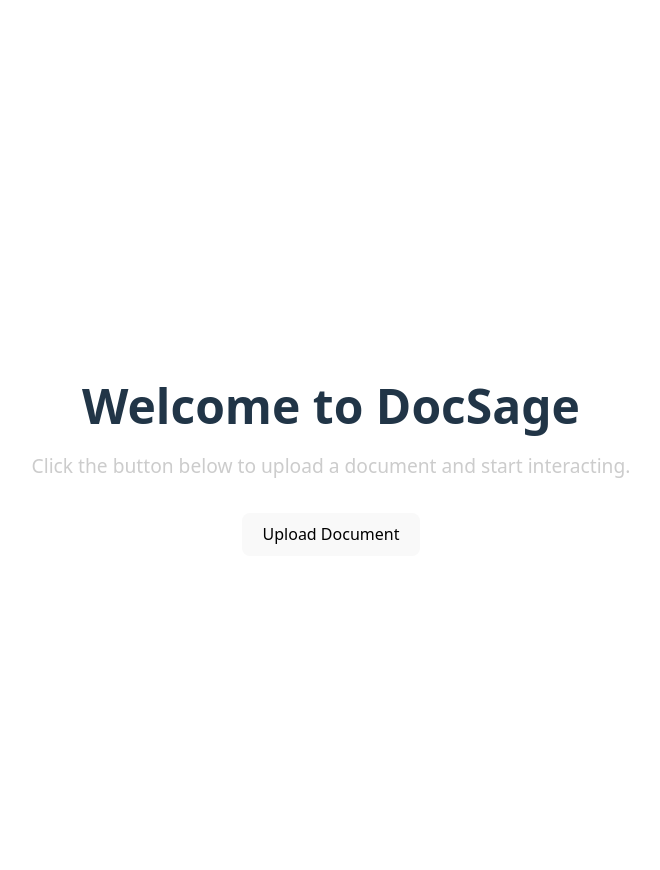
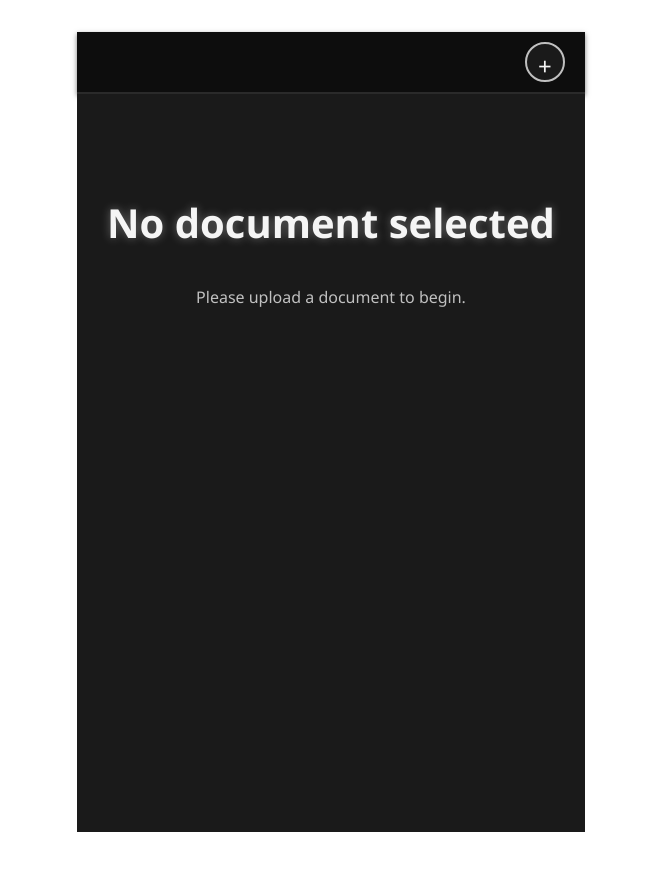
Before and after one commit to Raunak3086/doc_sage, a React (Vite) app: page / in a window 1280 px wide. Shown: the top 870 px of the page, without its empty margins (309-969 px from the left). Built offline with nearby package versions, Linux system fonts and the light colour scheme.

Commit message:
updated 2

```diff
--- a/src/App.jsx
+++ b/src/App.jsx
@@ -1,16 +1,15 @@
 import { Routes, Route } from 'react-router-dom';
-import Home from './pages/Home';
+import Interact from './pages/Interact'; // Import the Interact component
 import DocumentUpload from './pages/DocumentUpload';
-import Interact from './pages/Interact'; // Import the new Interact component
 import './App.css';
 
 function App() {
   return (
     <>
       <Routes>
-        <Route path="/" element={<Home />} />
+        <Route path="/" element={<Interact />} /> {/* Default route is now Interact */}
         <Route path="/upload" element={<DocumentUpload />} />
-        <Route path="/interact" element={<Interact />} /> {/* Add the new route */}
+        <Route path="/interact" element={<Interact />} />
       </Routes>
     </>
   );
--- a/src/pages/Home.css
+++ b/src/pages/Home.css
@@ -1,21 +1,69 @@
+html, body {
+    height: 100%;
+    margin: 0;
+    padding: 0;
+    overflow: hidden; /* Hide scrollbars */
+    box-sizing: border-box; /* Include padding in element's total width and height */
+}
+
+body {
+    font-family: 'Segoe UI', Tahoma, Geneva, Verdana, sans-serif; /* Moved font family here */
+    background-color: var(--black-ranger-black); /* Solid black background for body */
+    color: var(--black-ranger-white); /* Default text color */
+}
+
+:root {
+    --black-ranger-black: #0d0d0d;
+    --black-ranger-dark-grey: #1a1a1a;
+    --black-ranger-silver: #c0c0c0;
+    --black-ranger-white: #f5f5f5;
+    --black-ranger-glow: rgba(220, 220, 220, 0.4);
+}
+
 .home-container {
     display: flex;
-    justify-content: center;
-    align-items: center;
-    text-align: center;
-    min-height: 100vh;
-    padding: 20px;
-    background: linear-gradient(to bottom, var(--yellow-ranger-dark-grey), var(--yellow-ranger-black));
+    justify-content: center; /* Changed to center */
+    align-items: center;    /* Changed to center */
+    text-align: center;      /* Changed to center */
+    height: 100%;
+    padding: 20px; /* Reset padding for symmetrical centering */
+    background: radial-gradient(ellipse at center, var(--black-ranger-dark-grey), var(--black-ranger-black)); /* Added shadow effect */
+    box-sizing: border-box;
 }
 
 .home-content h1 {
-    color: var(--yellow-ranger-yellow);
-    font-size: 3rem;
-    margin-bottom: 1rem;
+    color: var(--black-ranger-white);
+    font-size: 5rem;
+    font-weight: 700;
+    margin-bottom: 1.5rem;
+    text-shadow: 0 0 20px var(--black-ranger-glow);
+    letter-spacing: 2px;
+}
+.home-content p {
+    font-size: 1.2rem;
+    margin-bottom: 2.5rem;
+    color: var(--black-ranger-silver);
+    /* max-width: 600px; */ /* Removed for a fuller look */
+    line-height: 1.6;
 }
 
-.home-content p {
-    font-size: 1.2rem;
-    margin-bottom: 2rem;
-    color: #ccc;
+.home-content button {
+    background-color: transparent;
+    color: var(--black-ranger-white);
+    border: 2px solid var(--black-ranger-silver);
+    padding: 14px 28px;
+    border-radius: 50px; /* Smooth, pill-shaped button */
+    cursor: pointer;
+    font-weight: 600;
+    font-size: 1.1rem;
+    transition: all 0.3s ease-in-out;
+    letter-spacing: 0.5px;
 }
+
+.home-content button:hover {
+    background-color: var(--black-ranger-white);
+    color: var(--black-ranger-black);
+    border-color: var(--black-ranger-white);
+    box-shadow: 0 0 25px var(--black-ranger-white);
+    transform: translateY(-3px);
+}
--- a/src/pages/Interact.css
+++ b/src/pages/Interact.css
@@ -1,63 +1,180 @@
-/* Interact.css - Styles adapted from old Home.css */
+/* Black Power Ranger Theme Variables */
+:root {
+    --black-ranger-black: #0d0d0d;
+    --black-ranger-dark-grey: #1a1a1a;
+    --black-ranger-medium-grey: #2a2a2a; /* Slightly lighter for differentiation */
+    --black-ranger-light-grey: #3a3a3a; /* Even lighter */
+    --black-ranger-silver: #c0c0c0;
+    --black-ranger-white: #f5f5f5;
+    --black-ranger-glow: rgba(220, 220, 220, 0.4);
+}
+
+/* Base Layout for Interact Page */
 .interact-container {
-    padding: 20px;
-    background: linear-gradient(to bottom, var(--yellow-ranger-dark-grey), var(--yellow-ranger-black));
+    display: flex;
+    flex-direction: column;
     min-height: 100vh;
+    background-color: var(--black-ranger-dark-grey); /* Base background */
+    color: var(--black-ranger-silver);
+    font-family: 'Segoe UI', Tahoma, Geneva, Verdana, sans-serif;
+    box-sizing: border-box; /* Ensures padding/border doesn't cause overflow */
+}
+
+/* Tab Navbar - Sleek and Differentiated */
+.tab-navbar {
+    display: flex;
+    padding: 10px 20px;
+    background-color: var(--black-ranger-black);
+    border-bottom: 2px solid var(--black-ranger-medium-grey); /* Subtle separation */
+    box-shadow: 0 2px 5px rgba(0, 0, 0, 0.5); /* Lifted effect */
+    flex-shrink: 0;
+}
+
+.tab {
+    padding: 10px 20px;
+    cursor: pointer;
+    border: none;
+    background-color: transparent;
+    color: var(--black-ranger-silver);
+    font-size: 1rem;
+    border-bottom: 3px solid transparent;
+    transition: all 0.2s ease-in-out;
+    margin-right: 5px; /* Spacing between tabs */
+}
+
+.tab:hover {
+    color: var(--black-ranger-white);
+    background-color: rgba(255, 255, 255, 0.05); /* Subtle hover */
+}
+
+.tab.active {
+    color: var(--black-ranger-white);
+    border-bottom: 3px solid var(--black-ranger-silver); /* Active tab highlight */
+    font-weight: bold;
+    background-color: var(--black-ranger-medium-grey); /* Differentiate active tab background */
+}
+
+.add-doc-button {
+    margin-left: auto; /* Push to the far right */
+    padding: 10px;
+    width: 40px;
+    height: 40px;
+    border-radius: 50%;
+    font-size: 1.5rem;
+    line-height: 1;
+    background-color: var(--black-ranger-dark-grey);
+    color: var(--black-ranger-white);
+    border: 2px solid var(--black-ranger-silver);
+    transition: all 0.2s ease-in-out;
+}
+
+.add-doc-button:hover {
+    background-color: var(--black-ranger-silver);
+    color: var(--black-ranger-black);
+    box-shadow: 0 0 10px var(--black-ranger-silver);
+    transform: scale(1.05);
+}
+
+/* Content Area - Differentiated Background */
+.content-area {
+    padding: 30px; /* Increased padding */
+    flex-grow: 1;
+    background-color: var(--black-ranger-dark-grey); /* Slightly darker than container base */
+}
+
+.no-document-message {
+    text-align: center;
+    padding-top: 50px;
+    color: var(--black-ranger-silver);
 }
 
 .interact-container h1 {
-    color: var(--yellow-ranger-yellow);
+    color: var(--black-ranger-white);
     text-align: center;
-    margin-bottom: 30px;
+    margin-bottom: 40px; /* More spacing */
+    font-size: 2.5rem;
+    text-shadow: 0 0 10px var(--black-ranger-glow);
 }
 
+/* Section Styling - "Slides" differentiation */
 .section {
-    max-width: 800px;
-    margin: 0 auto 30px auto;
-    padding: 20px;
-    background-color: rgba(0,0,0,0.2);
-    border: 1px dashed var(--yellow-ranger-medium-grey);
-    border-radius: 8px;
+    max-width: 900px; /* Wider content area */
+    margin: 0 auto 40px auto; /* More margin */
+    padding: 30px; /* Increased padding */
+    background-color: var(--black-ranger-medium-grey); /* Lighter background for the "slide" */
+    border: 1px solid var(--black-ranger-light-grey); /* Subtle border */
+    border-radius: 10px; /* Slightly rounded corners for smoothness */
+    box-shadow: 0 5px 15px rgba(0, 0, 0, 0.4), inset 0 0 10px rgba(255, 255, 255, 0.05); /* Depth and subtle inner glow */
 }
 
 .section h2 {
-    color: var(--yellow-ranger-yellow);
+    color: var(--black-ranger-white);
     margin-top: 0;
-    margin-bottom: 20px;
-    border-bottom: 1px solid var(--yellow-ranger-yellow);
+    margin-bottom: 25px; /* More spacing */
+    border-bottom: 1px solid var(--black-ranger-light-grey);
     padding-bottom: 10px;
+    font-size: 1.8rem;
 }
+
+/* General Button Style (overrides default for content buttons) */
+.content-area button {
+    background-color: var(--black-ranger-dark-grey);
+    color: var(--black-ranger-white);
+    border: 2px solid var(--black-ranger-silver);
+    padding: 10px 20px;
+    border-radius: 5px;
+    cursor: pointer;
+    font-weight: 600;
+    font-size: 1rem;
+    transition: all 0.2s ease-in-out;
+}
+
+.content-area button:hover:not(:disabled) {
+    background-color: var(--black-ranger-silver);
+    color: var(--black-ranger-black);
+    box-shadow: 0 0 15px var(--black-ranger-silver);
+    transform: translateY(-2px);
+}
+
+.content-area button:disabled {
+    opacity: 0.4;
+    cursor: not-allowed;
+    border-color: var(--black-ranger-light-grey);
+    box-shadow: none;
+}
+
 
 /* Query Section */
 .query-box {
     display: flex;
-    gap: 10px;
-    margin-bottom: 20px;
+    gap: 15px; /* More spacing */
+    margin-bottom: 25px; /* More spacing */
 }
 
 .query-input {
     flex-grow: 1;
-    padding: 10px;
-    border: 1px solid var(--yellow-ranger-yellow);
-    background-color: var(--yellow-ranger-dark-grey);
-    color: var(--yellow-ranger-yellow);
+    padding: 12px; /* Increased padding */
+    border: 1px solid var(--black-ranger-silver);
+    background-color: var(--black-ranger-dark-grey);
+    color: var(--black-ranger-white);
     border-radius: 5px;
     font-size: 1rem;
-    box-shadow: inset 0 0 8px rgba(255, 215, 0, 0.3);
+    box-shadow: inset 0 0 8px rgba(255, 255, 255, 0.1);
 }
 
 .query-input::placeholder {
-    color: var(--yellow-ranger-light-grey);
+    color: var(--black-ranger-silver);
 }
 
 /* Result Areas */
 .result-area {
-    margin-top: 20px;
-    padding: 15px;
-    background-color: #111;
-    border-left: 4px solid var(--yellow-ranger-yellow);
-    border-radius: 4px;
-    color: #e0e0e0;
-    line-height: 1.6;
+    margin-top: 25px; /* More spacing */
+    padding: 20px; /* Increased padding */
+    background-color: var(--black-ranger-black); /* Darker background */
+    border-left: 5px solid var(--black-ranger-silver); /* Prominent border */
+    border-radius: 5px;
+    color: var(--black-ranger-white);
+    line-height: 1.7;
     white-space: pre-wrap;
+    box-shadow: 0 2px 10px rgba(0, 0, 0, 0.3); /* Subtle shadow */
 }
--- a/src/pages/Interact.jsx
+++ b/src/pages/Interact.jsx
@@ -1,74 +1,99 @@
 import React, { useState, useEffect } from 'react';
 import { useLocation } from 'react-router-dom';
+import DocumentUploadModal from '../components/DocumentUploadModal';
+import DocumentUpload from './DocumentUpload';
 import './Interact.css';
 
 function Interact() {
   const location = useLocation();
-  const [uploadedFile, setUploadedFile] = useState(null);
-  const [summary, setSummary] = useState('');
-  const [query, setQuery] = useState('');
-  const [answer, setAnswer] = useState('');
+  const [documents, setDocuments] = useState([]);
+  const [activeDocumentId, setActiveDocumentId] = useState(null);
+  const [showUploadModal, setShowUploadModal] = useState(false);
 
   useEffect(() => {
     if (location.state && location.state.uploadedFile) {
-      setUploadedFile(location.state.uploadedFile);
+      const initialDoc = {
+        id: Date.now(),
+        name: location.state.uploadedFile.name,
+        summary: '',
+        queries: [],
+      };
+      setDocuments([initialDoc]);
+      setActiveDocumentId(initialDoc.id);
     }
   }, [location.state]);
 
+  const getActiveDocument = () => documents.find(doc => doc.id === activeDocumentId);
+
   const handleSummarize = () => {
-    if (uploadedFile) {
-      console.log(`Summarizing ${uploadedFile.name}`);
-      setSummary(`This is a placeholder summary for the document: ${uploadedFile.name}.`);
+    const activeDoc = getActiveDocument();
+    if (activeDoc) {
+      console.log(`Summarizing ${activeDoc.name}`);
+      const updatedDocuments = documents.map(doc =>
+        doc.id === activeDocumentId
+          ? { ...doc, summary: `This is a placeholder summary for ${activeDoc.name}.` }
+          : doc
+      );
+      setDocuments(updatedDocuments);
     }
   };
 
-  const handleQuery = () => {
-    if (query) {
-      console.log(`Querying with: "${query}"`);
-      setAnswer(`This is a placeholder answer for your question: "${query}".`);
-    }
+  const openUploadModal = () => setShowUploadModal(true);
+  const closeUploadModal = () => setShowUploadModal(false);
+
+  const handleNewDocument = (newFile) => {
+    const newDoc = {
+      id: Date.now(),
+      name: newFile.name,
+      summary: '',
+      queries: [],
+    };
+    setDocuments([...documents, newDoc]);
+    setActiveDocumentId(newDoc.id);
+    closeUploadModal();
   };
-
-  if (!uploadedFile) {
-    return (
-      <div className="interact-container">
-        <h1>No Document Found</h1>
-        <p>Please go back to the home page and upload a document first.</p>
-      </div>
-    );
-  }
 
   return (
     <div className="interact-container">
-      <h1>Interacting with: {uploadedFile.name}</h1>
+      <div className="tab-navbar">
+        {documents.map(doc => (
+          <button
+            key={doc.id}
+            className={`tab ${doc.id === activeDocumentId ? 'active' : ''}`}
+            onClick={() => setActiveDocumentId(doc.id)}
+          >
+            {doc.name}
+          </button>
+        ))}
+        <button className="add-doc-button" onClick={openUploadModal}>+</button>
+      </div>
 
-      <div className="section">
-        <h2>1. Summarize</h2>
-        <button onClick={handleSummarize}>
-          Summarize
-        </button>
-        {summary && (
-          <div className="result-area summary-result">{summary}</div>
+      <div className="content-area">
+        {getActiveDocument() ? (
+          <div>
+            <h1>Interacting with: {getActiveDocument().name}</h1>
+            <div className="section">
+              <h2>1. Summarize</h2>
+              <button onClick={handleSummarize}>Summarize</button>
+              {getActiveDocument().summary && (
+                <div className="result-area summary-result">
+                  {getActiveDocument().summary}
+                </div>
+              )}
+            </div>
+          </div>
+        ) : (
+          <div className="no-document-message">
+            <h1>No document selected</h1>
+            <p>Please upload a document to begin.</p>
+          </div>
         )}
       </div>
 
-      {summary && (
-        <div className="section">
-          <h2>2. Query Document</h2>
-          <div className="query-box">
-            <input
-              type="text"
-              value={query}
-              onChange={(e) => setQuery(e.target.value)}
-              placeholder="Ask a question about the document..."
-              className="query-input"
-            />
-            <button onClick={handleQuery} disabled={!query}>Ask</button>
-          </div>
-          {answer && (
-            <div className="result-area answer-result">{answer}</div>
-          )}
-        </div>
+      {showUploadModal && (
+        <DocumentUploadModal onClose={closeUploadModal}>
+          <DocumentUpload onUploadSuccess={handleNewDocument} />
+        </DocumentUploadModal>
       )}
     </div>
   );
```
Also changed, not shown: src/pages/DocumentUpload.jsx (+9 -7 lines).
